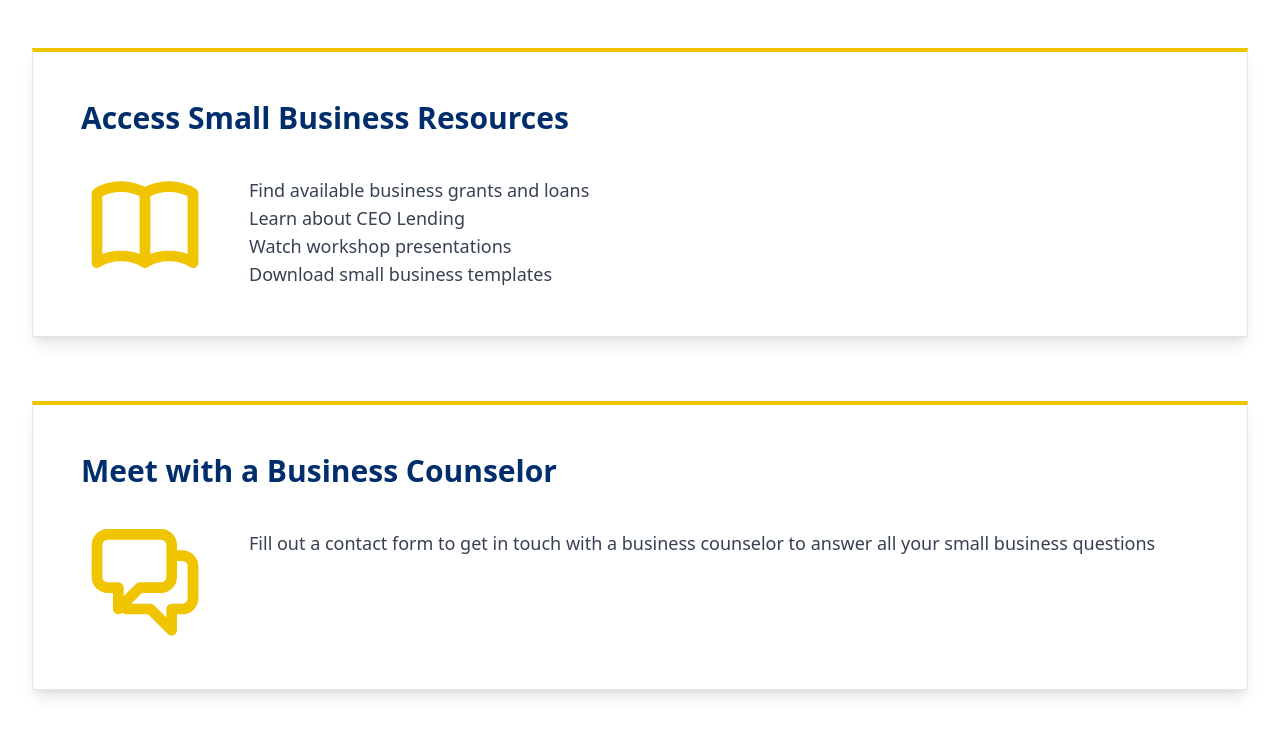
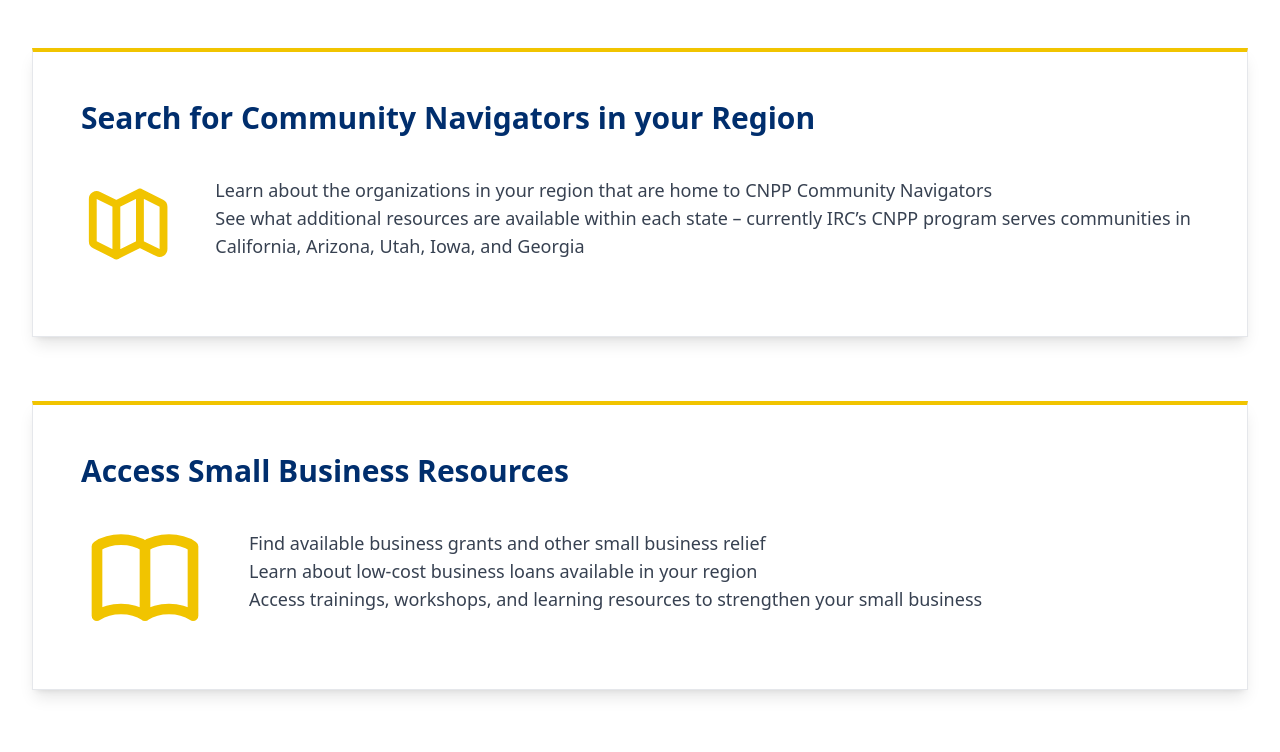
Before and after one commit to ericagirges/cnpp-website, a Next.js app in the folder app/: page /components/InfoBox in a window 1280 px wide. Shown: the top 752 px of the page. Built offline with nearby package versions, Linux system fonts and the light colour scheme.

Commit message:
Add additional infobox

```diff
--- a/app/pages/components/InfoBox.js
+++ b/app/pages/components/InfoBox.js
@@ -3,41 +3,49 @@ import {
   BookOpenIcon,
   ChatAlt2Icon,
   CalendarIcon,
+  CurrencyDollarIcon
 } from '@heroicons/react/outline'
 
 const informationBox = [
-  //{
-  //  title: 'Search for Community Navigators in your Region',
-  //  icon: (
-  //    <MapIcon className="invisible h-0 w-0 flex-initial text-sbaYellow lg:visible lg:h-32 lg:w-32" />
-  //  ),
-  //  description: [
-  //    'Learn about the participating organizations',
-  //    'See what resources are available within each state',
-  //    "Locate services throug CNPP's ecosystem map",
-  //  ],
-  //},
+  {
+    title: 'Search for Community Navigators in your Region',
+    icon: (
+      <MapIcon className="invisible h-0 w-0 flex-initial text-sbaYellow lg:visible lg:h-32 lg:w-32" />
+    ),
+    description: [
+      'Learn about the organizations in your region that are home to CNPP Community Navigators',
+      'See what additional resources are available within each state – currently IRC’s CNPP program serves communities in California, Arizona, Utah, Iowa, and Georgia',
+    ],
+  },
   {
     title: 'Access Small Business Resources',
     icon: (
       <BookOpenIcon className="invisible h-0 w-0 flex-initial text-sbaYellow lg:visible lg:h-32 lg:w-32" />
     ),
     description: [
-      'Find available business grants and loans',
-      'Learn about CEO Lending',
-      'Watch workshop presentations',
-      'Download small business templates',
+      'Find available business grants and other small business relief',
+      'Learn about low-cost business loans available in your region',
+      'Access trainings, workshops, and learning resources to strengthen your small business',
     ],
   },
   {
-    title: 'Meet with a Business Counselor',
+    title: 'Meet With a CNPP Business Counselor',
     icon: (
       <ChatAlt2Icon className="invisible h-0 w-0 flex-initial text-sbaYellow lg:visible lg:h-32 lg:w-32" />
     ),
     description: [
-      'Fill out a contact form to get in touch with a business counselor to answer all your small business questions',
+      'Fill out a contact form to get in touch with a CNPP Business Counselor to answer all your small business questions',
     ],
   },
+  //{
+  //  title: 'All IRC CNPP services are delivered free of charge to participating small businesses. ',
+  //  icon: (
+  //    <CurrencyDollarIcon className="invisible h-0 w-0 flex-initial text-sbaYellow lg:visible lg:h-32 lg:w-32" />
+  //  ),
+  //  description: [
+  //    'Stay updated with CNPP – Subscribe!',
+  //  ],
+  //},
  // {
  //   title: 'Participate in upcoming events',
  //   icon: (
```
